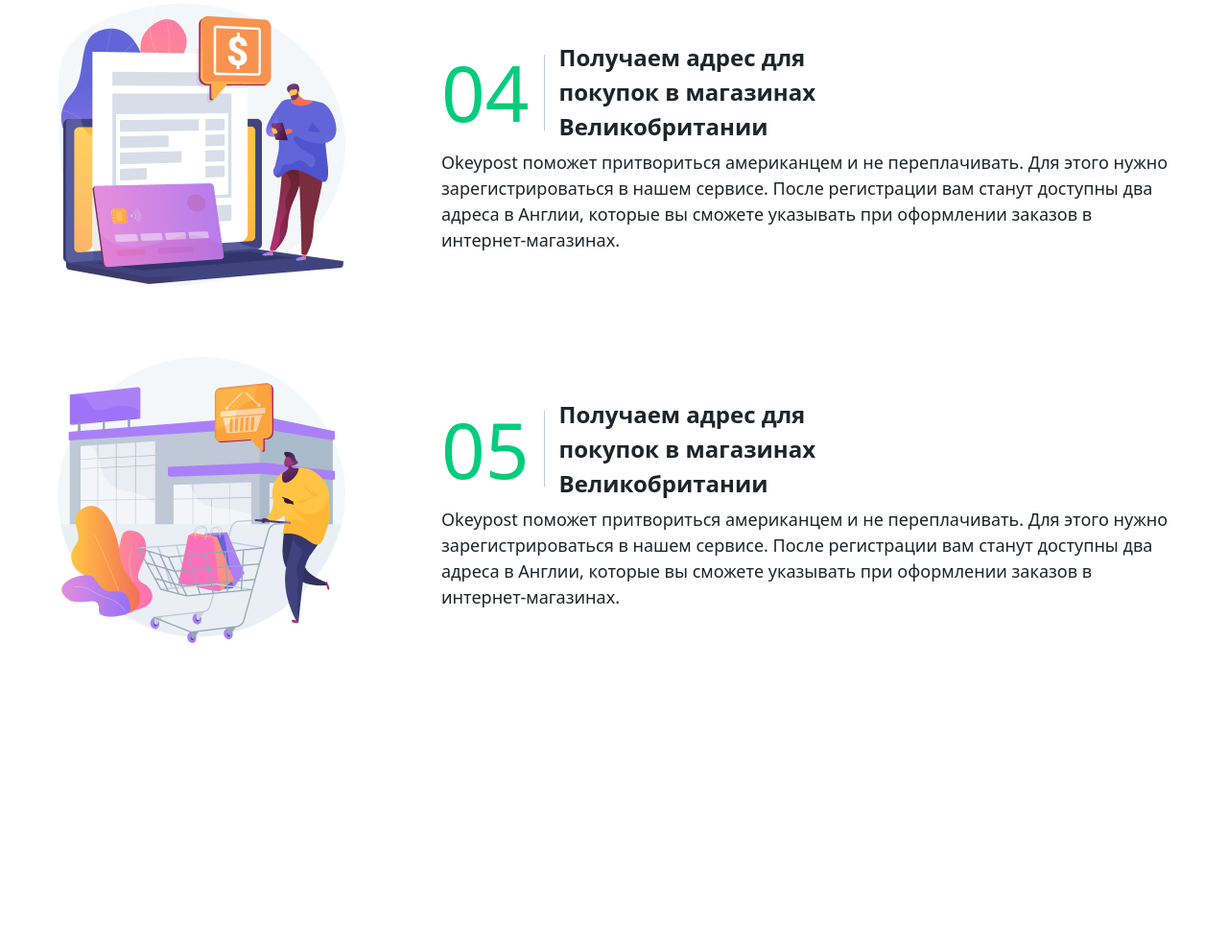
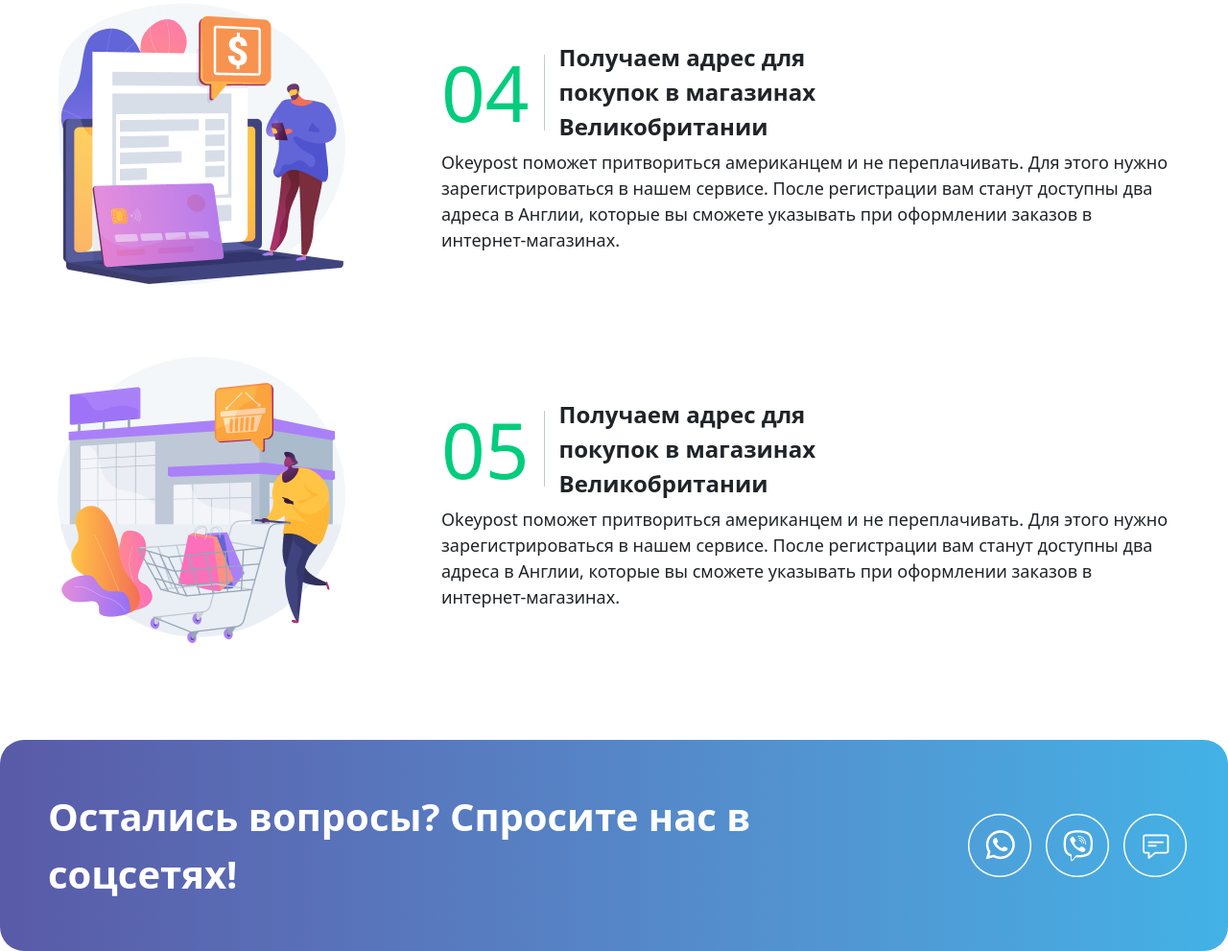
Before and after one commit to rxmnw/HOMEWORK-26-04-26, a website: page src/page2.html in a window 1280 px wide. Shown: the part 2014-3005 px from the top of the page at 96% size. Before the commit the page ends 2735 px from the top, so only its background shows below. Drawn offline with Linux system fonts and the light colour scheme; files whose address does not match are found by name.

Commit message:
section3 in p2

```diff
--- a/src/page2.html
+++ b/src/page2.html
@@ -152,6 +152,23 @@
           </div>
         </section>
 
+
+
+   <section class="flex flex-col items-start lg:flex-row gap-[50px] lg:items-center justify-between text-white max-w-350 m-auto bg-linear-to-r from-[#595AA8] rounded-[25px] to-[#42B2E6] lg:mt-[50px] p-[20px] lg:py-[50px] lg:px-[50px]" >
+          <h1 class="text-[32px] lg:text-[40px] font-extrabold">  Остались вопросы? Спросите нас в соцсетях!
+          </h1>
+          <aside class="flex items-center gap-[15px]">
+            <img src="Ватсап.png" alt="" />
+            <img src="Вайбер.png" alt="" />
+            <img src="Чат.png" alt="" />
+          </aside>
+        </section>
+
+
     </main>
+
+
+
+
 </body>
 </html>
```
Also changed, not shown: src/output.css, src/Вайбер.png (added), src/Ватсап.png (added), src/Чат.png (added).
